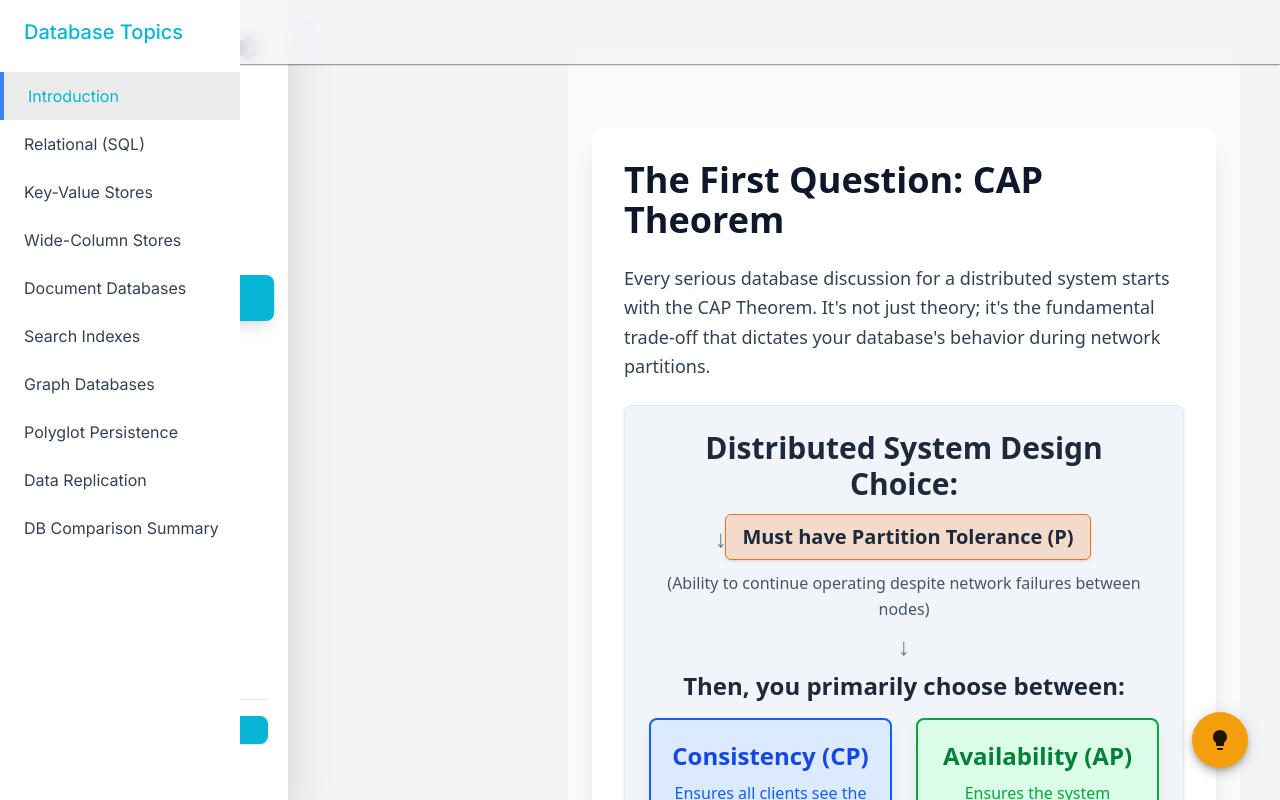
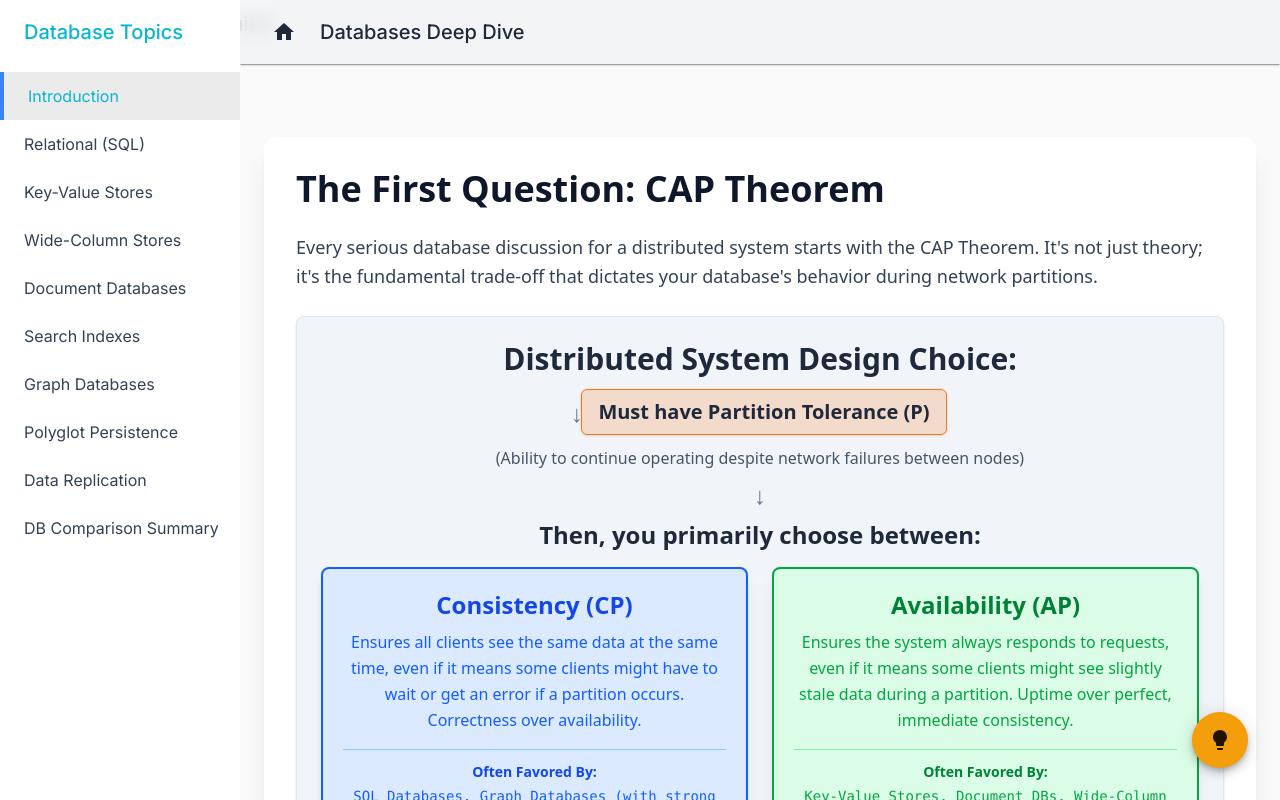
Before and after one commit to rakeshnreddy/system_design_interview_guide, a React (Vite) app in the folder system-design-study-app/: page /databases in a window 1280 px wide. Built offline with nearby package versions, Linux system fonts and the light colour scheme; no server answers.

Commit message:
nav updates

```diff
--- a/system-design-study-app/src/components/Layout.jsx
+++ b/system-design-study-app/src/components/Layout.jsx
@@ -1,9 +1,59 @@
 import React from 'react';
+import { useLocation, Link } from 'react-router-dom';
 import Sidebar from './Sidebar';
+import { AppBar, Toolbar, IconButton, Typography, Box } from '@mui/material';
+import HomeIcon from '@mui/icons-material/Home';
 
 const Layout = ({ children }) => {
+  const location = useLocation();
+
+  // Define the paths that use their own special layout (TopicPageLayout)
+  const topicPagePaths = [
+    '/caches',
+    '/databases',
+    '/messaging-queues',
+    '/load-balancing',
+    '/api-design',
+    '/scalability-concepts',
+    '/interview-approach'
+  ];
+
+  // Check if the current path is one of the special topic pages
+  const isTopicPage = topicPagePaths.some(path => location.pathname.startsWith(path));
+
+  if (isTopicPage) {
+    // For topic pages, render a minimal header for navigation back home,
+    // and a content area that correctly fills the remaining space.
+    return (
+      <Box sx={{ display: 'grid', gridTemplateRows: 'auto 1fr', height: '100vh', fontFamily: 'sans' }}>
+        {/* Row 1: The header takes up only the space it needs ('auto') */}
+        <AppBar position="static" color="default" elevation={0} sx={{ borderBottom: '1px solid', borderColor: 'divider' }}>
+          <Toolbar variant="dense">
+            <IconButton
+              edge="start"
+              color="inherit"
+              aria-label="home"
+              component={Link}
+              to="/"
+              sx={{ mr: 2 }}
+            >
+              <HomeIcon />
+            </IconButton>
+            <Typography variant="h6" color="inherit" component="div">
+              System Design Guide
+            </Typography>
+          </Toolbar>
+        </AppBar>
+        {/* Row 2: The content area takes up the rest of the available space ('1fr') */}
+        <Box sx={{ overflowY: 'auto' }}>
+          {children}
+        </Box>
+      </Box>
+    );
+  }
+
+  // For all other pages (like Home), use the standard layout with the main sidebar.
   return (
-    // Uses body styles from global.css for base background/text
     <div className="flex h-screen font-sans">
       <Sidebar />
       <main className="flex-1 p-6 sm:p-8 md:p-10 overflow-y-auto">
@@ -12,4 +62,5 @@ const Layout = ({ children }) => {
     </div>
   );
 };
+
 export default Layout;
--- a/system-design-study-app/src/components/common/TopicPageLayout.jsx
+++ b/system-design-study-app/src/components/common/TopicPageLayout.jsx
@@ -1,23 +1,14 @@
 import React, { useState, Suspense, useEffect } from 'react';
+import { Link } from 'react-router-dom';
 import { Box, Drawer, AppBar, Toolbar, IconButton, Typography, CircularProgress, Fab, CssBaseline } from '@mui/material';
-import { alpha } from '@mui/material/styles'; // Import alpha for transparent colors
+import { alpha } from '@mui/material/styles';
 import MenuIcon from '@mui/icons-material/Menu';
+import HomeIcon from '@mui/icons-material/Home';
 import LightbulbIcon from '@mui/icons-material/Lightbulb';
-import AiScenarioModal from './AiScenarioModal'; // Import the new modal
+import AiScenarioModal from './AiScenarioModal';
 
 const drawerWidth = 240;
 
-/**
- * A reusable layout component for topic pages, providing a consistent structure
- * with a sidebar, app bar, main content area, and an AI interaction modal.
- * @param {object} props - The component props.
- * @param {string} props.pageTitle - The title to display in the AppBar.
- * @param {React.ElementType} props.SidebarComponent - The specific sidebar component for the topic.
- * @param {Function} props.renderViewFunction - A function that takes `currentView` (string) and `appData` (object) and returns the JSX for the current view.
- * @param {string} [props.initialView='fundamentals'] - The key of the initial view to display.
- * @param {object} props.appData - The application data object for the current topic.
- * @param {string} [props.topicId] - A unique identifier for the topic, used for keys or unique element IDs.
- */
 function TopicPageLayout({
   pageTitle,
   SidebarComponent,
@@ -25,70 +16,34 @@ function TopicPageLayout({
   initialView = 'fundamentals',
   appData,
   topicId
-  // aiModalTitle and aiModalTextFieldLabel are removed as AiScenarioModal handles its own text
 }) {
   const [mobileOpen, setMobileOpen] = useState(false);
   const [currentView, setCurrentView] = useState(initialView);
-  const [isAiModalOpenForTopic, setIsAiModalOpenForTopic] = useState(false); // New state
+  const [isAiModalOpenForTopic, setIsAiModalOpenForTopic] = useState(false);
 
   const handleDrawerToggle = () => {
     setMobileOpen(!mobileOpen);
   };
 
-  // Simulate Firebase HTTPS Callable function
-  // In a real app, Firebase app would be initialized, and getFunctions() would be used.
-  // import { getFunctions, httpsCallable } from 'firebase/functions';
-  // const functions = getFunctions(); // Assuming firebase app is initialized
-  // const getAiFeedbackCallable = httpsCallable(functions, 'getAiFeedback');
-
   const mockSubmitToBackend = async (problem, solution) => {
     console.log(`Simulating Firebase call to 'getAiFeedback' with:`);
     console.log("Topic:", pageTitle);
-    console.log("Problem:", problem);
-    console.log("Solution:", solution);
-
-    // Simulate network delay
     await new Promise(resolve => setTimeout(resolve, 1000));
-
-    try {
-      // Actual call would be:
-      // const result = await getAiFeedbackCallable({
-      //   topicTitle: pageTitle,
-      //   problem: problem,
-      //   userSolution: solution,
-      // });
-      // return result.data.feedback;
-
-      // Mocked direct response for now:
-      if (!problem || !solution) {
-        // This basic validation could also be in AiScenarioModal or handled by the Firebase function more formally
-        return "Error: Please ensure both a problem and your solution are provided to get feedback.";
-      }
-      return `Mock AI feedback for topic '${pageTitle}':
-Problem: "${problem.substring(0, 80)}..."
-Solution: "${solution.substring(0, 80)}..."
-This is placeholder feedback. Real LLM integration pending.
-Consider performance, scalability, and cost implications of your choices.`;
-
-    } catch (error) {
-      console.error("Error calling Firebase function (simulated):", error);
-      return "Error getting feedback from AI (simulated). Check console for details.";
-    }
+    return `Mock AI feedback for topic '${pageTitle}'. Real LLM integration pending.`;
   };
 
-  // Reset view when initialView or topicId changes (if different page is loaded)
   useEffect(() => {
     setCurrentView(initialView);
   }, [initialView, topicId]);
 
   return (
     <Box sx={{ display: 'flex' }}>
-      <CssBaseline /> {/* Ensures consistent baseline styling from MUI */}
+      <CssBaseline />
       <AppBar
         position="fixed"
         sx={(theme) => ({
-          width: '100%', // Changed: AppBar takes full width of its container from Layout.jsx
-          // ml: { sm: `${drawerWidth}px` }, // REMOVED: No longer offset by topic sidebar
+          width: { sm: `calc(100% - ${drawerWidth}px)` },
+          ml: { sm: `${drawerWidth}px` },
           backgroundColor: alpha(theme.palette.background.default, 0.85),
           backdropFilter: 'blur(8px)',
           boxShadow: theme.shadows[1],
@@ -105,6 +60,16 @@ Consider performance, scalability, and cost implications of your choices.`;
           >
             <MenuIcon />
           </IconButton>
+          {/* FIX: Home button is added here for consistent navigation */}
+          <IconButton
+            color="inherit"
+            aria-label="go home"
+            component={Link}
+            to="/"
+            sx={{ display: { xs: 'none', sm: 'inline-flex' }, mr: 2 }}
+          >
+            <HomeIcon />
+          </IconButton>
           <Typography variant="h6" noWrap component="div">
             {pageTitle}
           </Typography>
@@ -119,9 +84,7 @@ Consider performance, scalability, and cost implications of your choices.`;
           variant="temporary"
           open={mobileOpen}
           onClose={handleDrawerToggle}
-          ModalProps={{
-            keepMounted: true, // Better open performance on mobile.
-          }}
+          ModalProps={{ keepMounted: true }}
           sx={{
             display: { xs: 'block', sm: 'none' },
             '& .MuiDrawer-paper': { boxSizing: 'border-box', width: drawerWidth, bgcolor: 'background.paper' },
@@ -145,26 +108,15 @@ Consider performance, scalability, and cost implications of your choices.`;
         sx={{
           flexGrow: 1,
           p: 3,
-          minHeight: '100vh',
           bgcolor: 'grey.50',
           '@media (prefers-color-scheme: dark)': {
             bgcolor: 'grey.900',
           },
-          // Removed width calculation here; it should fill the space left by the Drawer (nav) and its parent's padding.
-          // width: { sm: `calc(100% - ${drawerWidth}px)` }, // REMOVED
         }}
       >
-        <Toolbar /> {/* For spacing below the AppBar */}
+        <Toolbar />
         <Suspense fallback={
-          <Box sx={{
-            display: 'flex',
-            justifyContent: 'center',
-            alignItems: 'center',
-            // Adjust height: 100vh (viewport) - AppBar height (approx 64px) - main padding (2*24px)
-            // This is an approximation. For exactness, AppBar height might need to be dynamic.
-            height: 'calc(100vh - 64px - 48px)',
-            width: '100%'
-          }}>
+          <Box sx={{ display: 'flex', justifyContent: 'center', alignItems: 'center', height: 'calc(100vh - 112px)' }}>
             <CircularProgress size={60} />
           </Box>
         }>
@@ -173,7 +125,7 @@ Consider performance, scalability, and cost implications of your choices.`;
         <Fab
           color="secondary"
           aria-label="ask ai"
-          onClick={() => setIsAiModalOpenForTopic(true)} // Use new state setter
+          onClick={() => setIsAiModalOpenForTopic(true)}
           sx={{ position: 'fixed', bottom: 32, right: 32 }}
         >
           <LightbulbIcon />
@@ -183,9 +135,8 @@ Consider performance, scalability, and cost implications of your choices.`;
       <AiScenarioModal
         isOpen={isAiModalOpenForTopic}
         onClose={() => setIsAiModalOpenForTopic(false)}
-        topicTitle={pageTitle} // Pass pageTitle as topicTitle for the modal
-        onSubmitToBackend={mockSubmitToBackend} // Pass the mock backend submitter
-        // initialProblem can be set here if needed, e.g., from appData for the topic
+        topicTitle={pageTitle}
+        onSubmitToBackend={mockSubmitToBackend}
       />
     </Box>
   );
```
